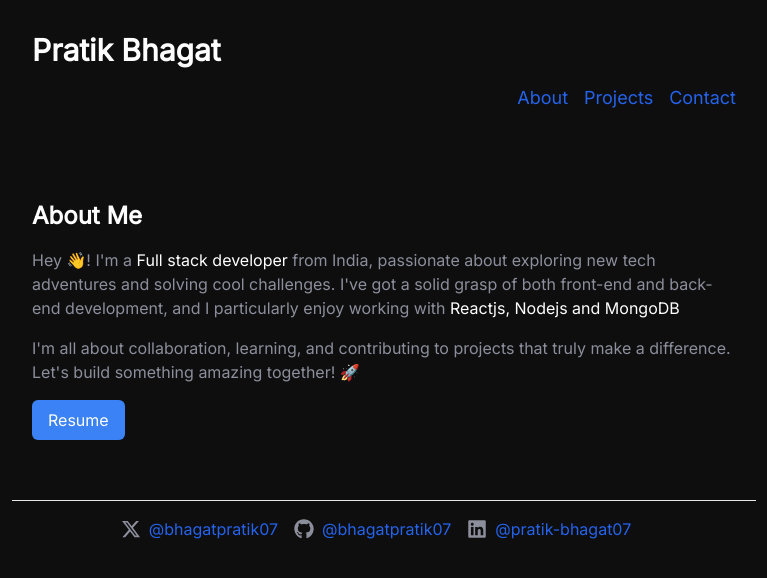
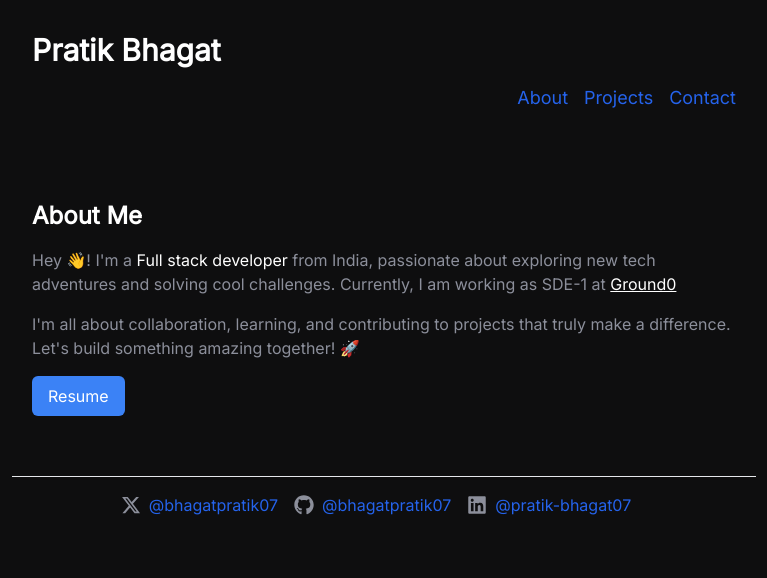
Before and after one commit to bhagatpratik07/portfolio, a React (Vite) app: page / in a window 1280 px wide. Shown: the top 578 px of the page, without its empty margins (256-1023 px from the left). Built offline with nearby package versions, Linux system fonts and the light colour scheme.

Commit message:
description update with job status

```diff
--- a/src/components/ProjectCard.jsx
+++ b/src/components/ProjectCard.jsx
@@ -12,7 +12,7 @@ const ProjectCard = ({
     <div className="mb-8">
       <div className="items-center bg-white border border-gray-200 rounded-lg shadow  hover:bg-gray-100 dark:border-gray-700 dark:bg-gray-800 dark:hover:bg-gray-700">
         <img
-          className="object-cover w-full rounded-t-lg md:h-auto md:w-90 md:rounded-none md:rounded-s-lg"
+          className="object-cover w-full h-56 md:h-40 lg:h-48 xl:h-56"
           src={image}
           alt=""
         />
--- a/src/pages/About.jsx
+++ b/src/pages/About.jsx
@@ -6,9 +6,10 @@ export default function About() {
         Hey 👋! I&apos;m a{" "}
         <span className="text-white">Full stack developer</span> from India,
         passionate about exploring new tech adventures and solving cool
-        challenges. I&apos;ve got a solid grasp of both front-end and back-end
-        development, and I particularly enjoy working with{" "}
-        <span className="text-white">Reactjs, Nodejs and MongoDB</span>
+        challenges. Currently, I am working as SDE-1 at{" "}
+        <a href="https://ground0.ai" target="_blank" rel="noreferrer">
+          <span className="text-white underline">Ground0</span>
+        </a>
       </p>
       <p className="mb-4">
         I&apos;m all about collaboration, learning, and contributing to projects
@@ -31,3 +32,10 @@ export default function About() {
     </div>
   );
 }
+
+/*
+Hey there! 👋 I'm a Full stack developer from India, passionate about exploring new tech adventures and solving cool challenges. With a solid grasp of both front-end and back-end development, I especially enjoy working with Reactjs, Nodejs, and MongoDB.
+
+In addition to my technical skills, I thrive on collaboration, learning, and contributing to projects that make a real difference.  Let's team up and build something amazing together! 🚀
+
+*/
```
